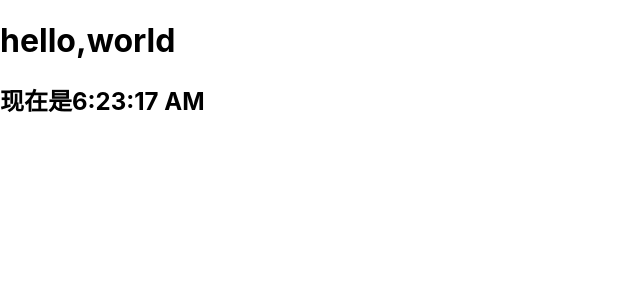
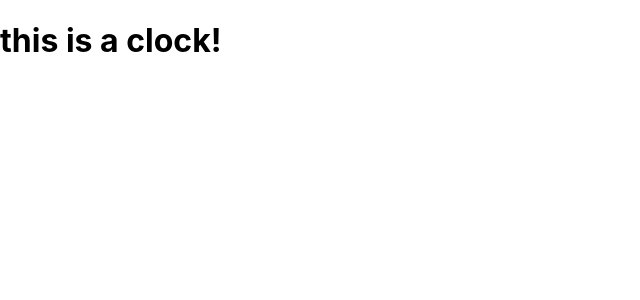
Before and after one commit to keeperLee/cainiao-react, a React (Create React App) app: page / in a window 1280 px wide. Shown: the top 300 px of the page, without its empty margins (0-640 px from the left). Built offline with nearby package versions, Linux system fonts and the light colour scheme.

Commit message:
编写一个函数方式的组件

```diff
--- /dev/null
+++ b/src/Clockf.js
@@ -0,0 +1,5 @@
+import React from "react";
+function Clockf(){
+    return <h1>this is a clock!</h1>
+}
+export default Clockf;
--- a/src/index.js
+++ b/src/index.js
@@ -4,8 +4,9 @@ import './index.css';
 import App from './App';
 import reportWebVitals from './reportWebVitals';
 import Clock from './Clock'
+import Clockf from './Clockf'
 ReactDOM.render(
-    <Clock/>,
+    <Clockf/>,
   document.getElementById('root')
 );
 
```
